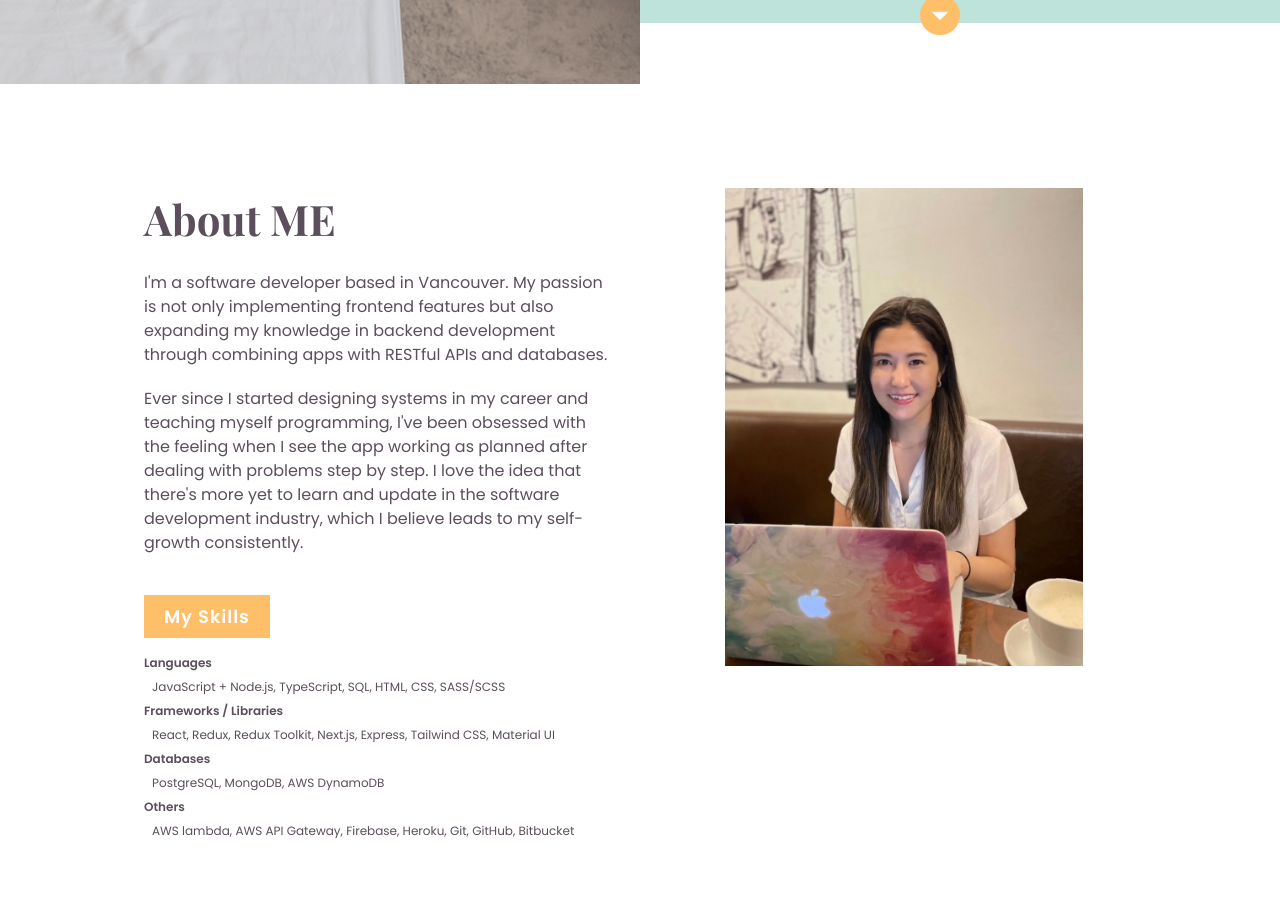
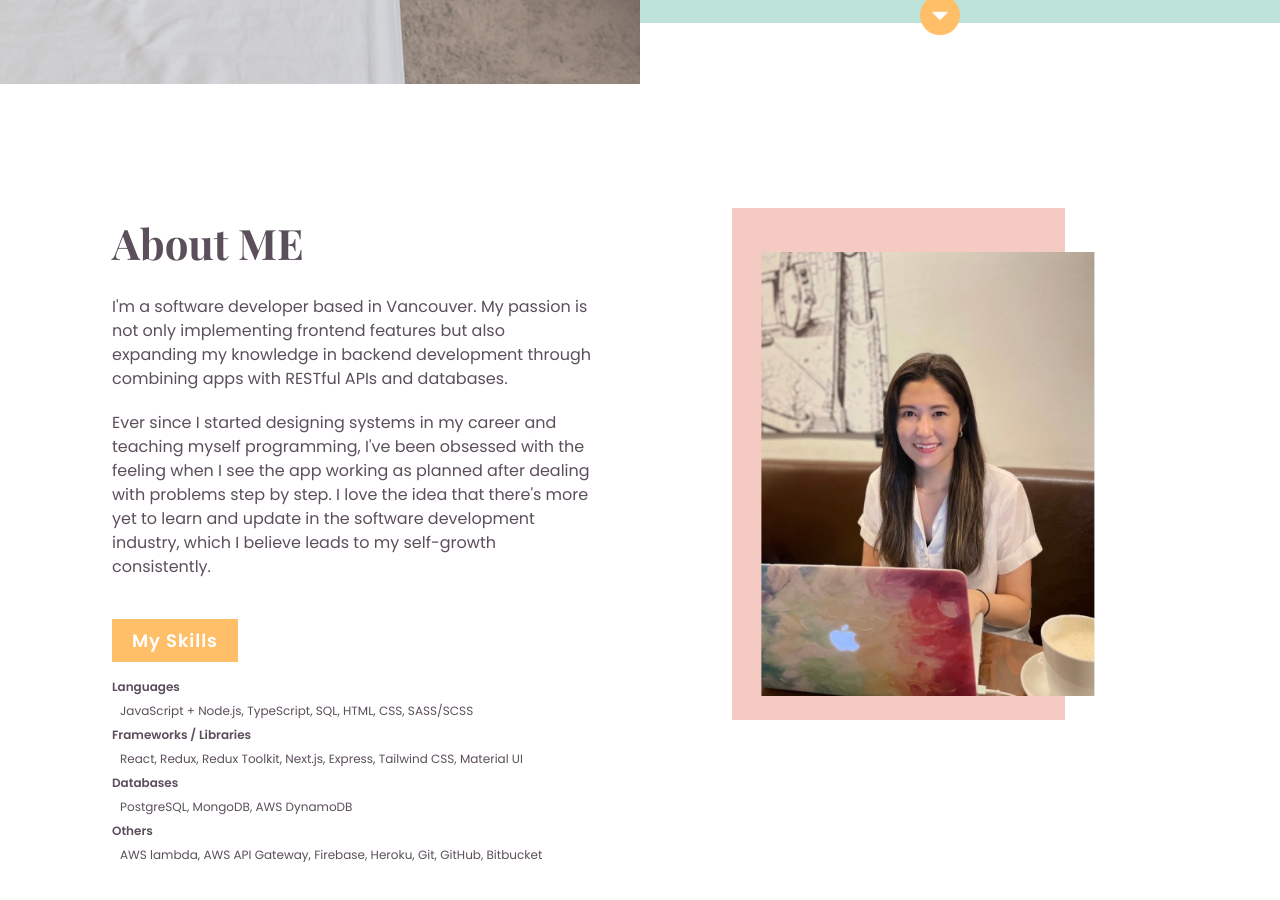
Before and after one commit to AyakaYasuda/portfolio, a Next.js app: page / in a window 1280 px wide. Shown: the part 860-1760 px from the top of the page. Built offline with nearby package versions, Linux system fonts and the light colour scheme.

Commit message:
added background box to About page

```diff
--- a/components/About.js
+++ b/components/About.js
@@ -1,8 +1,9 @@
 import React from 'react';
+import BackgroundBox from './ui/BackgroundBox';
 
 const About = ({ data }) => {
   return (
-    <div className="relative grid grid-cols-1 md:grid-cols-2 mt-60 md:mt-10 md:mx-28">
+    <div className="relative grid grid-cols-1 md:grid-cols-2 mt-60 md:mt-16 md:mx-20 lg:md-28 md:gap-8">
       <section className="py-16 px-8">
         <h3 className="text-brown text-left">About ME</h3>
         <div>
@@ -29,11 +30,12 @@ const About = ({ data }) => {
           ))}
         </div>
       </section>
-      <section className="py-16 px-8">
+      <section className="relative mx-16 md:my-10">
+        <BackgroundBox bgColor='bg-pink-light' width="w-full md:w-4/5" height="h-[40vw]" position="absolute z-0 top-5 left-0 md:left-3" />
         <img
           src={data.profileImage}
           alt="profile image"
-          className="w-[60vw] md:w-[28vw] h-auto m-auto"
+          className="absolute object-cover w-1/2 md:w-4/5 z-10 h-auto right-0 top-0 md:top-16 md:right-1/2 md:translate-x-1/2"
         />
       </section>
     </div>
--- /dev/null
+++ b/components/ui/BackgroundBox.js
@@ -0,0 +1,7 @@
+import React from 'react';
+
+const BackgroundBox = ({ bgColor, width, height, position }) => {
+  return <div className={`${bgColor} ${width} ${height} ${position}`} />;
+};
+
+export default BackgroundBox;
--- a/styles/globals.css
+++ b/styles/globals.css
@@ -62,6 +62,9 @@
   .FlexJustifyStart {
     @apply flex justify-start;
   }
+  .FlexJustifyEnd {
+    @apply flex justify-end;
+  }
   .GridCenter {
     @apply grid justify-items-center items-center;
   }
```
